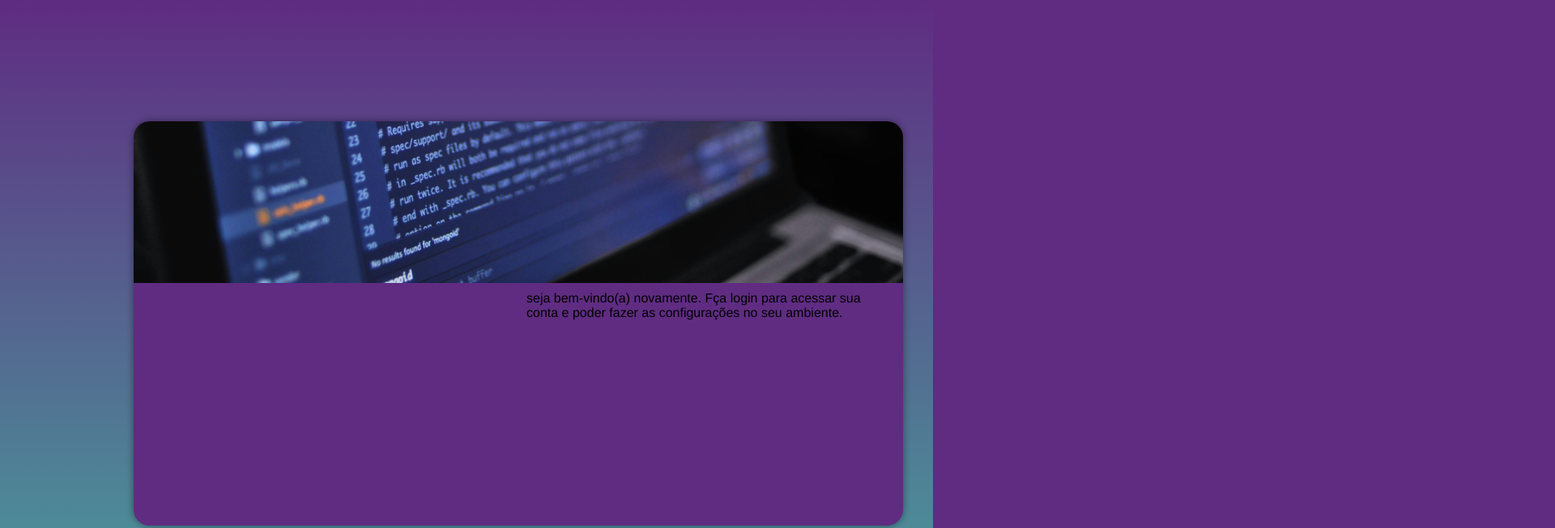
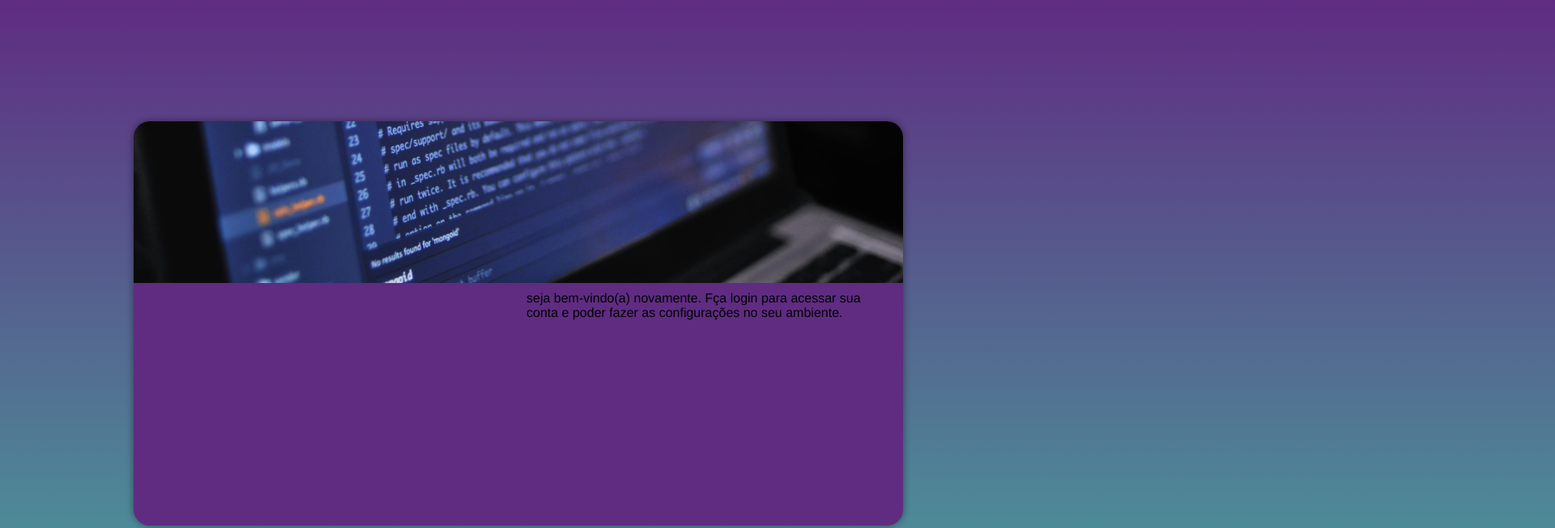
Before and after one commit to DenilsonAmaral/projeto-login, a plain HTML site: page index.html in a window 1280 px wide. Shown: the top 653 px of the page at 81% size, 1920 px wide, since content can reach past the window. Drawn offline with Linux system fonts and the light colour scheme.

Commit message:
Update style.css

```diff
--- a/estilos/style.css
+++ b/estilos/style.css
@@ -16,7 +16,7 @@
 body, html{
     background-color: #5f2c82;
     height: 100vh;
-    width: 90vw;
+    width: 700vw;
 }
 
 main{
```
